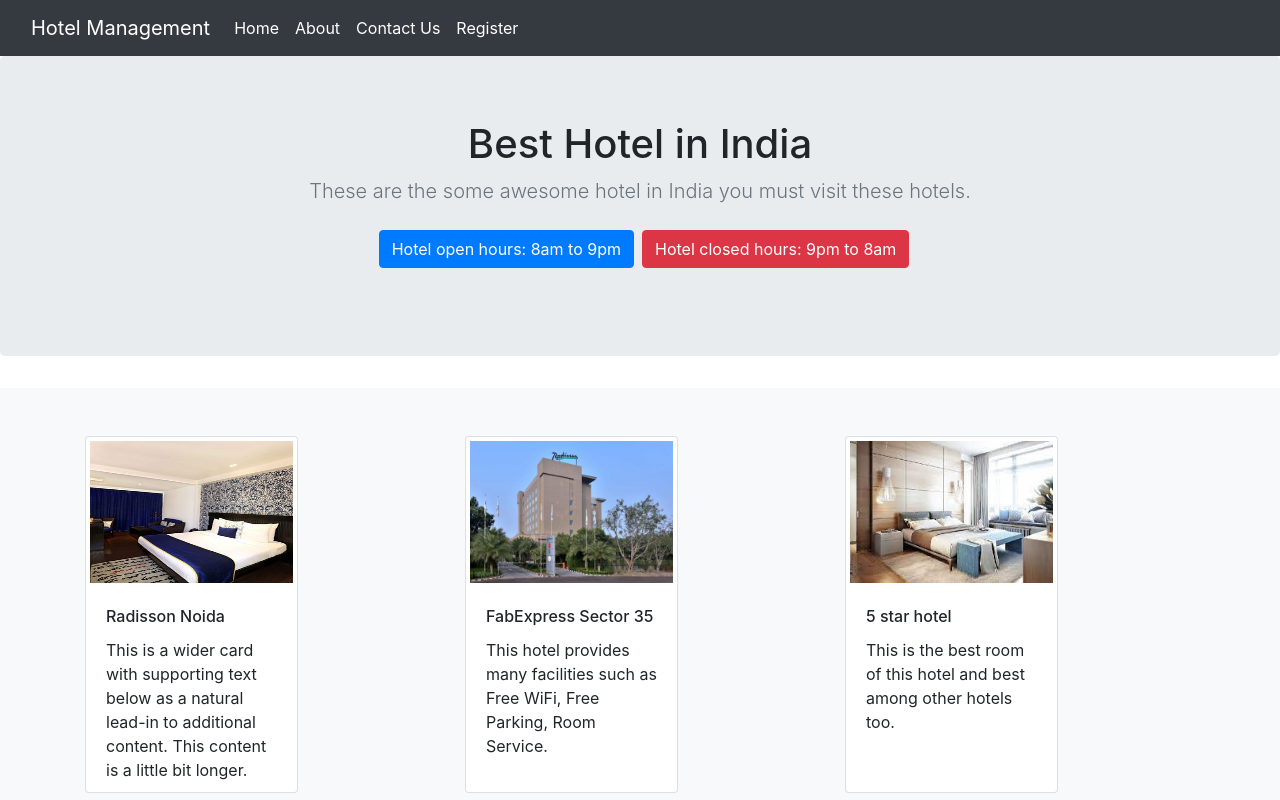
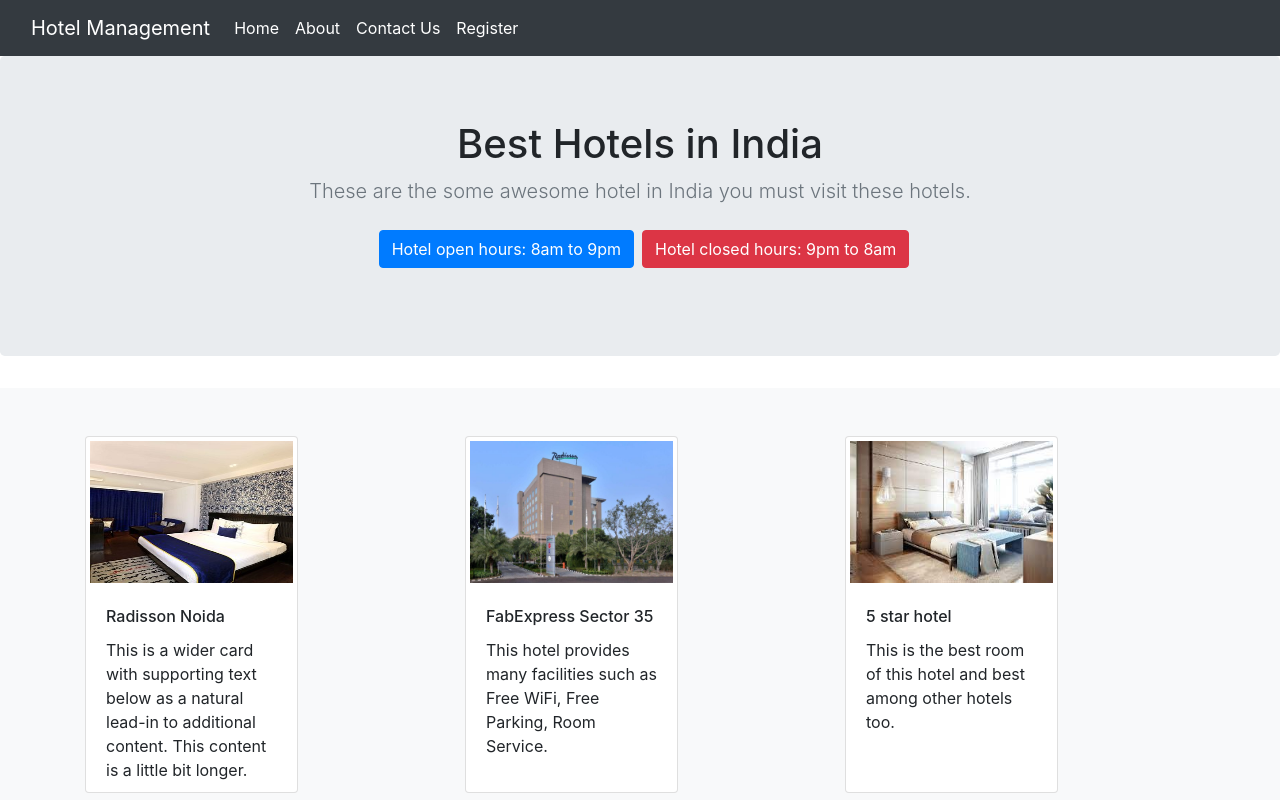
Before and after one commit to Nitin1604/HotelManagement, a React (Create React App) app: page /about in a window 1280 px wide. Shown: the top 800 px of the page. Built offline with nearby package versions, Linux system fonts and the light colour scheme; the HTML template or start-up script is replaced by a standard one.

Commit message:
About.js page updated

```diff
--- a/src/Components/About.js
+++ b/src/Components/About.js
@@ -24,7 +24,7 @@ const AboutComponent = () => {
                     {/* Jumbotron content start here */}
                     <section className="jumbotron text-center">
                         <div className="container">
-                            <h1>Best Hotel in India</h1>
+                            <h1>Best Hotels in India</h1>
                             <p className="lead text-muted">These are the some awesome hotel in India you must visit these hotels.</p>
                             <p>
                                 <a href="#" className="btn btn-primary my-2 mx-2">Hotel open hours: 8am to 9pm</a>
```
